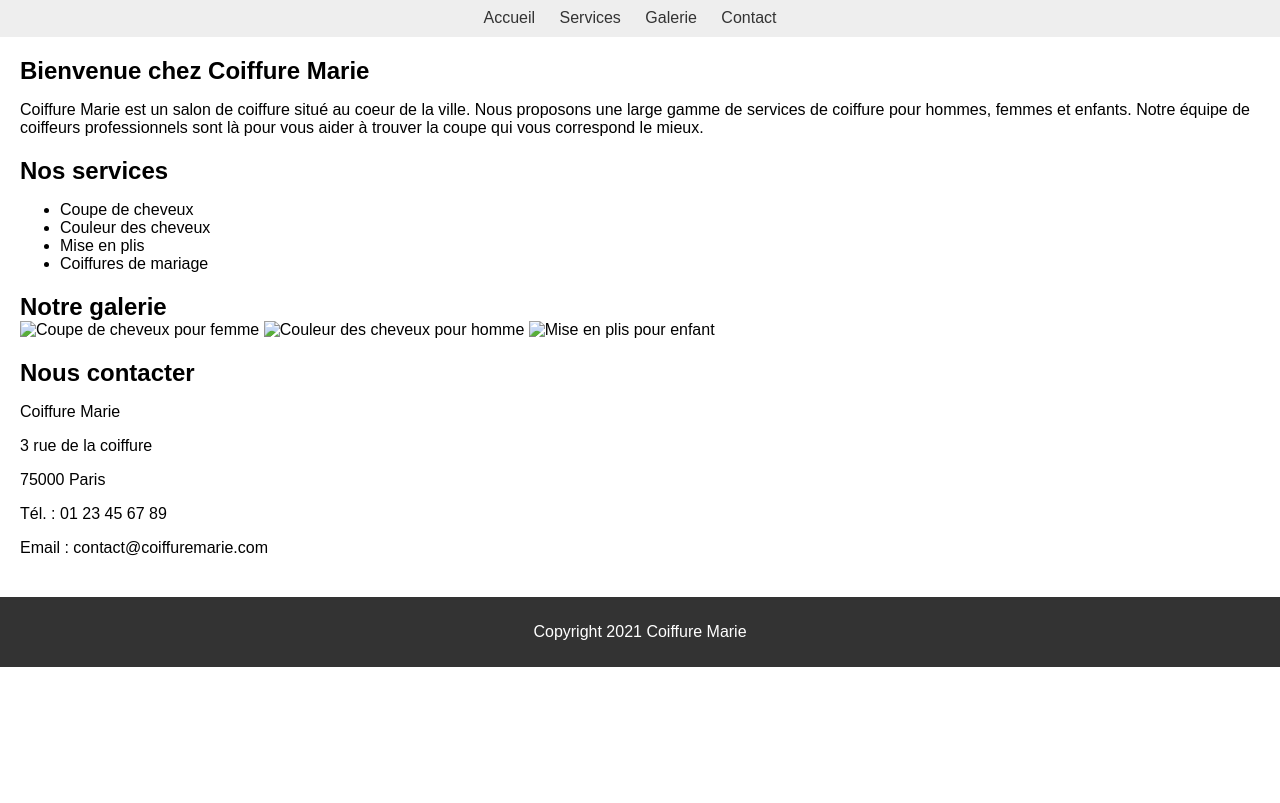
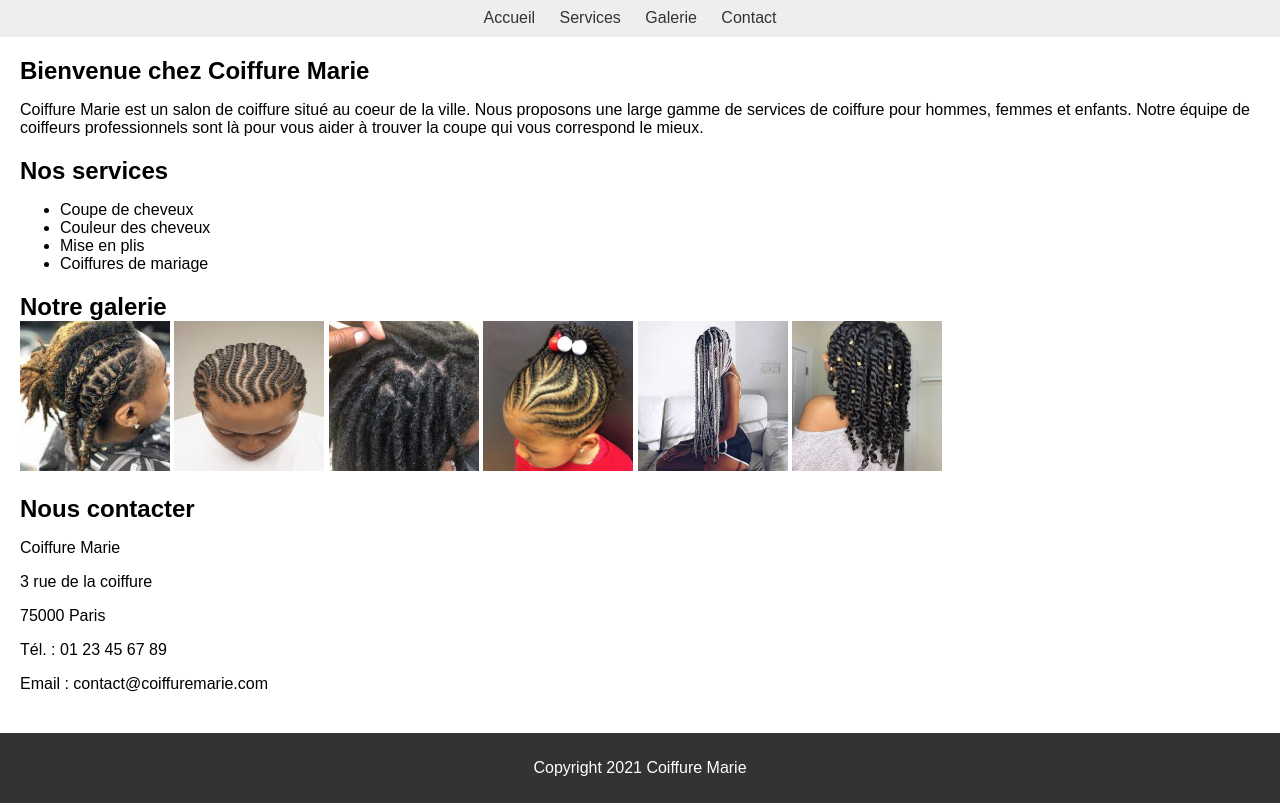
Before and after one commit to salsyl/cergy-coiffure, a plain HTML site: page index.html in a window 1280 px wide. Shown: the part 96-899 px from the top of the page. Before the commit the page ends 800 px from the top, so only its background shows below. Drawn offline with Linux system fonts and the light colour scheme.

Commit message:
ajout photo

```diff
--- a/index.html
+++ b/index.html
@@ -1,7 +1,7 @@
 <!DOCTYPE html>
 <html>
 <head>
-  <title>Coiffure Marie</title>
+  <title>coiffeur afro à Cergy"</title>
 </head>
 <link rel="stylesheet" href="style.css">i
 <body>
@@ -32,9 +32,12 @@
     </section>
     <section id="galerie">
       <h2>Notre galerie</h2>
-      <img src="photo1.jpg" alt="Coupe de cheveux pour femme">
-      <img src="photo2.jpg" alt="Couleur des cheveux pour homme">
-      <img src="photo3.jpg" alt="Mise en plis pour enfant">
+      <img src="./src/img/nattes-collee.jpg" alt="Coupe de cheveux pour femme">
+      <img src="./src/img/nattes-homme.jpg" alt="Couleur des cheveux pour homme">
+      <img src="./src/img/0.jpg" alt="Mise en plis pour enfant">
+      <img src="./src/img/coiffure-enfant.jpg" alt="Mise en plis pour enfant">
+      <img src="./src/img/nattes-blonde.jpg" alt="Mise en plis pour enfant">
+      <img src="./src/img/vanilles.jpg" alt="Mise en plis pour enfant">
     </section>
     <section id="contact">
       <h2>Nous contacter</h2>
--- a/style.css
+++ b/style.css
@@ -48,3 +48,7 @@ body {
     padding: 10px;
     text-align: center;
   }
+  img {
+    width: 150px;
+    height: 150px;
+  }
```
Also changed, not shown: README.md, src/img/0.jpg (added), src/img/coiffure-enfant.jpg (added), src/img/nattes-blonde.jpg (added), src/img/nattes-collee.jpg (added), src/img/nattes-homme.jpg (added), src/img/vanilles.jpg (added).
